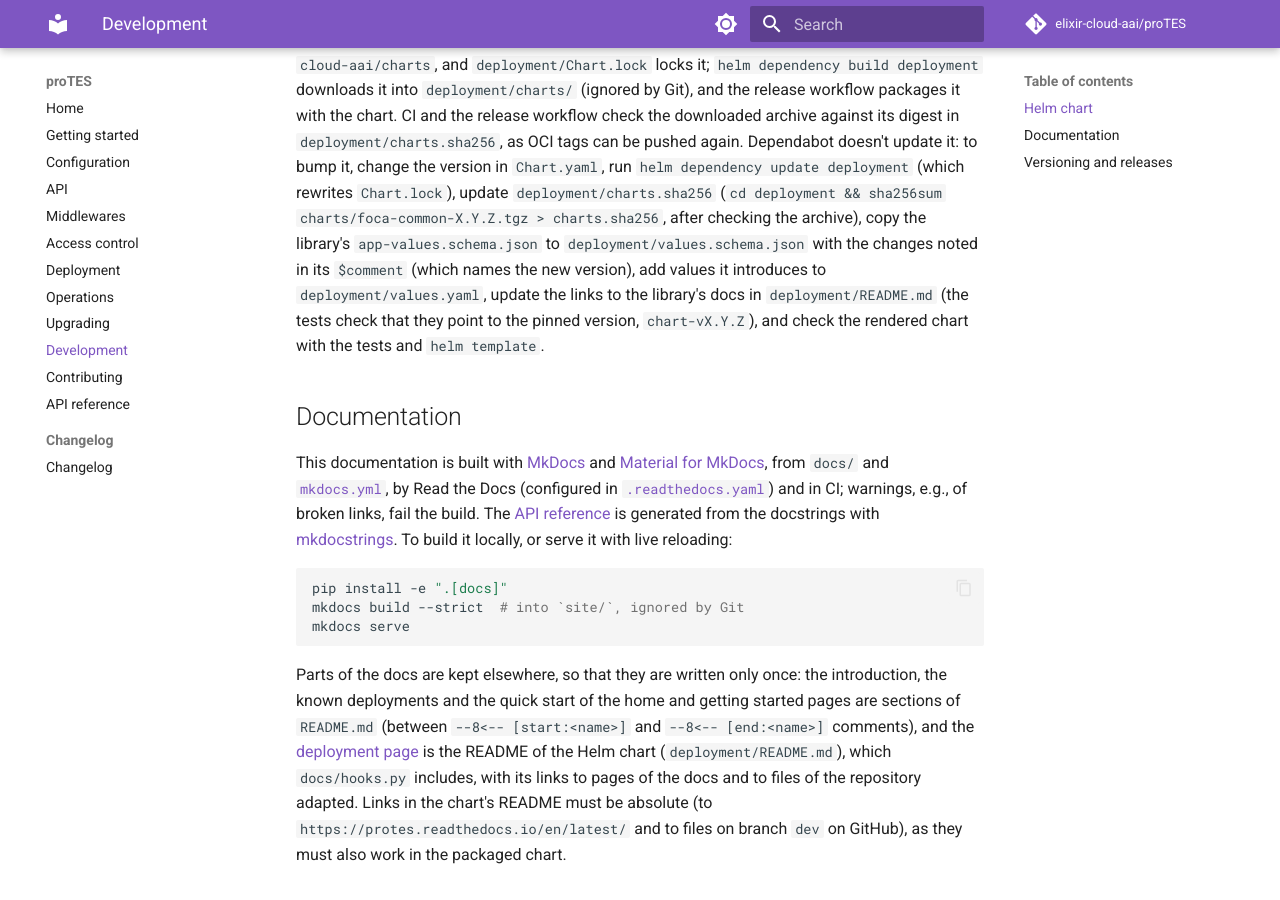
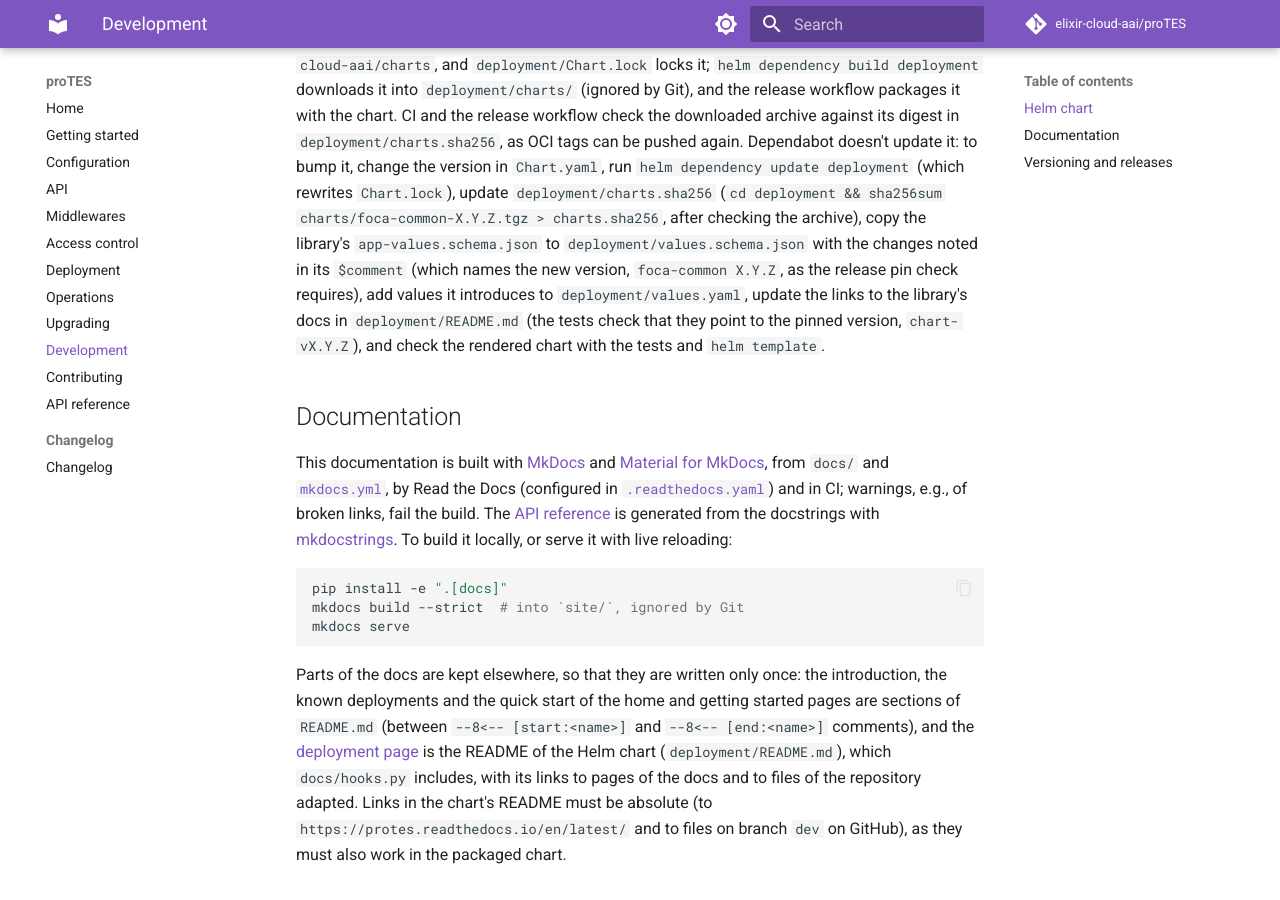
Before and after one commit to elixir-cloud-aai/proTES, an MkDocs documentation site: the page built from docs/development.md, in a window 1280 px wide and 900 px high, scrolled down 1989 px. Built offline with MkDocs 1.6.1 and Material for MkDocs 9.7.7, drawn with Linux system fonts in a browser that asks for light colours; comment, search, counter and statistics services are not loaded.

Commit message:
docs: address review of the library chart bump
Name the `foca-common X.Y.Z` format of the schema's $comment in the bump
steps, as the release pin check requires it; refer to the README section
"Exposing the app" in values.yaml; re-wrap.

Co-Authored-By: Claude Opus 5.5 <noreply@anthropic.com>

```diff
--- a/docs/development.md
+++ b/docs/development.md
@@ -86,8 +86,8 @@ suppress a false positive, add a comment with the reason to the line:
 The [Helm chart](deployment.md) in `deployment/` is a thin chart over FOCA's
 library chart `foca-common` (see the [library chart's
 documentation](https://github.com/elixir-cloud-aai/foca/blob/chart-v0.2.0/docs/helm-chart.md)):
-its templates are one-line includes of the library's templates, with the app's settings
-and checks in `templates/_helpers.tpl` (`protes.settings`,
+its templates are one-line includes of the library's templates, with the
+app's settings and checks in `templates/_helpers.tpl` (`protes.settings`,
 `protes.validate`), and templates of its own for Flower. `values.yaml` has
 all values of the library chart, and `values.schema.json` is the library's
 `app-values.schema.json` with the app's key (`protes`, plus `extraEnv`) and
@@ -118,11 +118,11 @@ again. Dependabot doesn't update it: to bump it, change the version in
 sha256sum charts/foca-common-X.Y.Z.tgz > charts.sha256`, after checking the
 archive), copy the library's `app-values.schema.json` to
 `deployment/values.schema.json` with the changes noted in its `$comment`
-(which names the new version), add values it introduces to
-`deployment/values.yaml`, update the links to the library's docs in
-`deployment/README.md` (the tests check that they point to the pinned
-version, `chart-vX.Y.Z`), and check the rendered chart with the tests and
-`helm template`.
+(which names the new version, `foca-common X.Y.Z`, as the release pin check
+requires), add values it introduces to `deployment/values.yaml`, update
+the links to the library's docs in `deployment/README.md` (the tests check
+that they point to the pinned version, `chart-vX.Y.Z`), and check the
+rendered chart with the tests and `helm template`.
 
 ## Documentation
 
```
Also changed, not shown: 1 other file.
